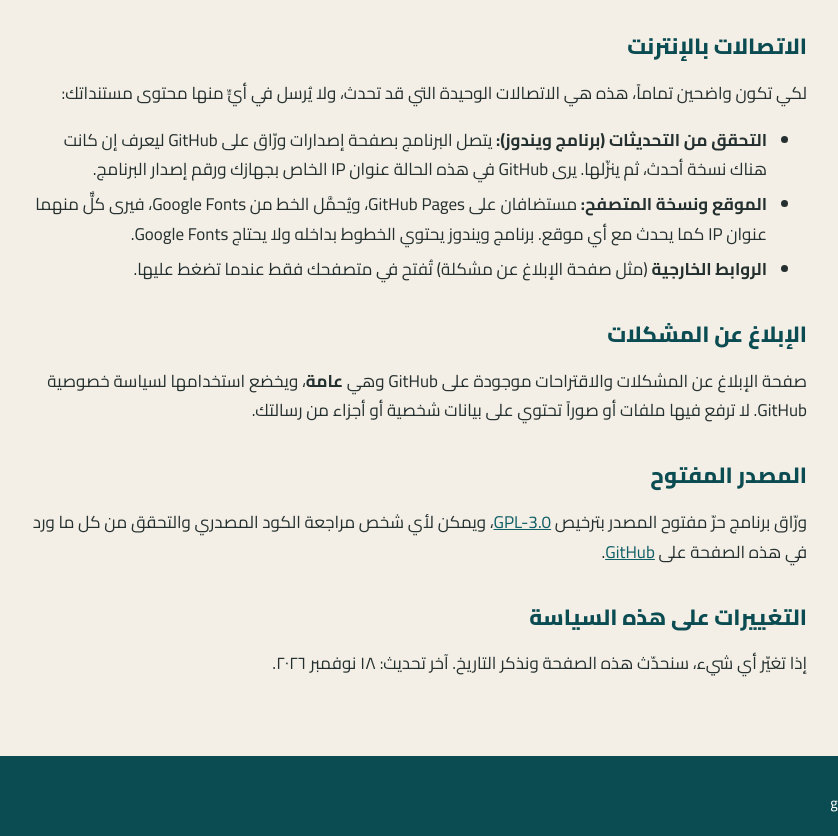
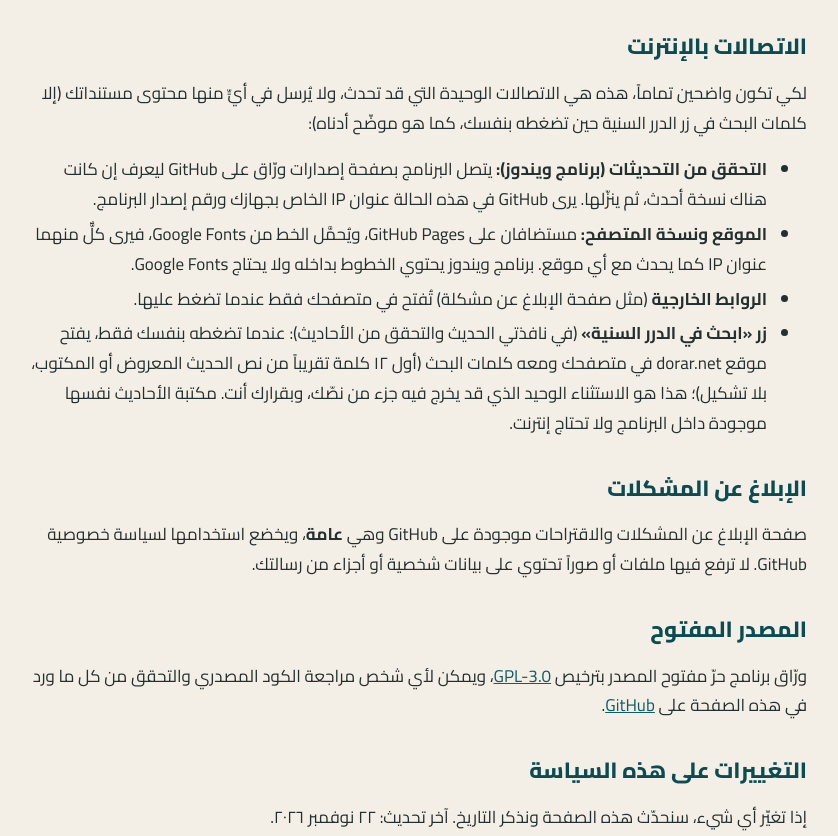
Before and after one commit to MidoMicro/warraq, a plain HTML site: page site/privacy.html in a window 1280 px wide. Shown: the part 535-1371 px from the top of the page, without its empty margins (223-1061 px from the left). Drawn offline with Linux system fonts and the light colour scheme.

Commit message:
Add files via upload

```diff
--- a/site/privacy.html
+++ b/site/privacy.html
@@ -114,8 +114,8 @@ footer .wrap{display:grid;gap:10px}
 <div lang="ar"><ul><li><b>برنامج ويندوز:</b> في الملفات التي تحفظها بنفسك على جهازك (بصيغة <bdi dir="ltr">.warraq</bdi> أو Word أو PDF).</li><li><b>نسخة المتصفح:</b> يُحفظ العمل تلقائياً داخل متصفحك على جهازك فقط (التخزين المحلي للمتصفح)، ولا يُرفع إلى أي خادم. إذا مسحت بيانات المتصفح تُمسح هذه النسخة، والملف الذي تحفظه بنفسك هو النسخة المعتمدة.</li><li>اللقطات (النسخ السابقة) تُحفظ داخل ملف المستند نفسه.</li></ul></div>
 <div lang="en"><ul><li><b>Windows app:</b> in the files you save yourself (.warraq, Word or PDF).</li><li><b>Web app:</b> work is auto-saved inside your browser on your device only (local storage) and is never uploaded. Clearing browser data removes it; the file you save is the master copy.</li><li>Snapshots (earlier versions) are stored inside the document file itself.</li></ul></div>
 <h2><span lang="ar">الاتصالات بالإنترنت</span><span lang="en">Internet connections</span></h2>
-<div lang="ar"><p>لكي تكون واضحين تماماً، هذه هي الاتصالات الوحيدة التي قد تحدث، ولا يُرسل في أيٍّ منها محتوى مستنداتك:</p><ul><li><b>التحقق من التحديثات (برنامج ويندوز):</b> يتصل البرنامج بصفحة إصدارات ورّاق على GitHub ليعرف إن كانت هناك نسخة أحدث، ثم ينزّلها. يرى GitHub في هذه الحالة عنوان IP الخاص بجهازك ورقم إصدار البرنامج.</li><li><b>الموقع ونسخة المتصفح:</b> مستضافان على GitHub Pages، ويُحمَّل الخط من Google Fonts، فيرى كلٌّ منهما عنوان IP كما يحدث مع أي موقع. برنامج ويندوز يحتوي الخطوط بداخله ولا يحتاج Google Fonts.</li><li><b>الروابط الخارجية</b> (مثل صفحة الإبلاغ عن مشكلة) تُفتح في متصفحك فقط عندما تضغط عليها.</li></ul></div>
-<div lang="en"><p>To be fully transparent, these are the only connections that may happen, and none of them sends your document content:</p><ul><li><b>Update check (Windows app):</b> the app contacts Warraq's release page on GitHub to see if a newer version exists, then downloads it. GitHub sees your IP address and the app version.</li><li><b>Website and web app:</b> hosted on GitHub Pages, with the font loaded from Google Fonts, so each sees your IP address as with any website. The Windows app bundles its fonts and does not use Google Fonts.</li><li><b>External links</b> (such as the problem-report page) open in your browser only when you click them.</li></ul></div>
+<div lang="ar"><p>لكي تكون واضحين تماماً، هذه هي الاتصالات الوحيدة التي قد تحدث، ولا يُرسل في أيٍّ منها محتوى مستنداتك (إلا كلمات البحث في زر الدرر السنية حين تضغطه بنفسك، كما هو موضّح أدناه):</p><ul><li><b>التحقق من التحديثات (برنامج ويندوز):</b> يتصل البرنامج بصفحة إصدارات ورّاق على GitHub ليعرف إن كانت هناك نسخة أحدث، ثم ينزّلها. يرى GitHub في هذه الحالة عنوان IP الخاص بجهازك ورقم إصدار البرنامج.</li><li><b>الموقع ونسخة المتصفح:</b> مستضافان على GitHub Pages، ويُحمَّل الخط من Google Fonts، فيرى كلٌّ منهما عنوان IP كما يحدث مع أي موقع. برنامج ويندوز يحتوي الخطوط بداخله ولا يحتاج Google Fonts.</li><li><b>الروابط الخارجية</b> (مثل صفحة الإبلاغ عن مشكلة) تُفتح في متصفحك فقط عندما تضغط عليها.</li><li><b>زر «ابحث في الدرر السنية»</b> (في نافذتي الحديث والتحقق من الأحاديث): عندما تضغطه بنفسك فقط، يفتح موقع <bdi dir="ltr">dorar.net</bdi> في متصفحك ومعه كلمات البحث (أول ١٢ كلمة تقريباً من نص الحديث المعروض أو المكتوب، بلا تشكيل)؛ هذا هو الاستثناء الوحيد الذي قد يخرج فيه جزء من نصّك، وبقرارك أنت. مكتبة الأحاديث نفسها موجودة داخل البرنامج ولا تحتاج إنترنت.</li></ul></div>
+<div lang="en"><p>To be fully transparent, these are the only connections that may happen, and none of them sends your document content (except the search words of the Dorar button when you click it, as described below):</p><ul><li><b>Update check (Windows app):</b> the app contacts Warraq's release page on GitHub to see if a newer version exists, then downloads it. GitHub sees your IP address and the app version.</li><li><b>Website and web app:</b> hosted on GitHub Pages, with the font loaded from Google Fonts, so each sees your IP address as with any website. The Windows app bundles its fonts and does not use Google Fonts.</li><li><b>External links</b> (such as the problem-report page) open in your browser only when you click them.</li><li><b>The “Search on Dorar” button</b> (in the hadith and verify-hadiths dialogs): only when you click it, it opens <bdi dir="ltr">dorar.net</bdi> in your browser with the search words (about the first 12 words of the shown or typed hadith, without diacritics). This is the only case where part of your text may leave your device, and only by your choice. The hadith library itself is bundled and works offline.</li></ul></div>
 <h2><span lang="ar">الإبلاغ عن المشكلات</span><span lang="en">Reporting problems</span></h2>
 <div lang="ar"><p>صفحة الإبلاغ عن المشكلات والاقتراحات موجودة على GitHub وهي <b>عامة</b>، ويخضع استخدامها لسياسة خصوصية GitHub. لا ترفع فيها ملفات أو صوراً تحتوي على بيانات شخصية أو أجزاء من رسالتك.</p></div>
 <div lang="en"><p>The problem-report page is on GitHub and is <b>public</b>, governed by GitHub's privacy policy. Please don't attach files or screenshots with personal data or parts of your thesis.</p></div>
@@ -123,8 +123,8 @@ footer .wrap{display:grid;gap:10px}
 <div lang="ar"><p>ورّاق برنامج حرّ مفتوح المصدر بترخيص <a href="https://www.gnu.org/licenses/gpl-3.0.html">GPL-3.0</a>، ويمكن لأي شخص مراجعة الكود المصدري والتحقق من كل ما ورد في هذه الصفحة على <a href="https://github.com/MidoMicro/warraq">GitHub</a>.</p></div>
 <div lang="en"><p>Warraq is free, open-source software under <a href="https://www.gnu.org/licenses/gpl-3.0.html">GPL-3.0</a>. Anyone can review the source code on <a href="https://github.com/MidoMicro/warraq">GitHub</a> and verify everything stated here.</p></div>
 <h2><span lang="ar">التغييرات على هذه السياسة</span><span lang="en">Changes to this policy</span></h2>
-<div lang="ar"><p>إذا تغيّر أي شيء، سنحدّث هذه الصفحة ونذكر التاريخ. آخر تحديث: ١٨ نوفمبر ٢٠٢٦.</p></div>
-<div lang="en"><p>If anything changes, we will update this page and its date. Last updated: 18 November 2026.</p></div>
+<div lang="ar"><p>إذا تغيّر أي شيء، سنحدّث هذه الصفحة ونذكر التاريخ. آخر تحديث: ٢٢ نوفمبر ٢٠٢٦.</p></div>
+<div lang="en"><p>If anything changes, we will update this page and its date. Last updated: 22 November 2026.</p></div>
 </main>
 <footer>
   <div class="wrap">
```
